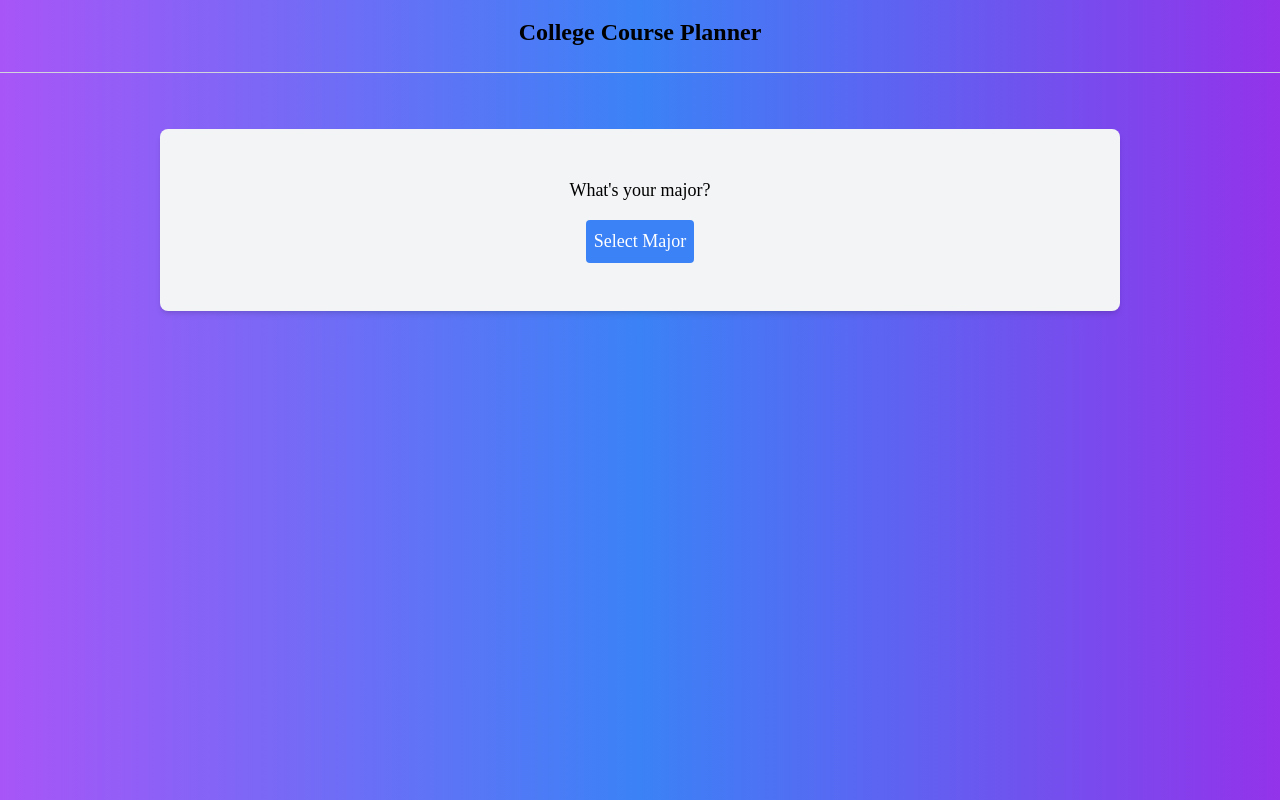
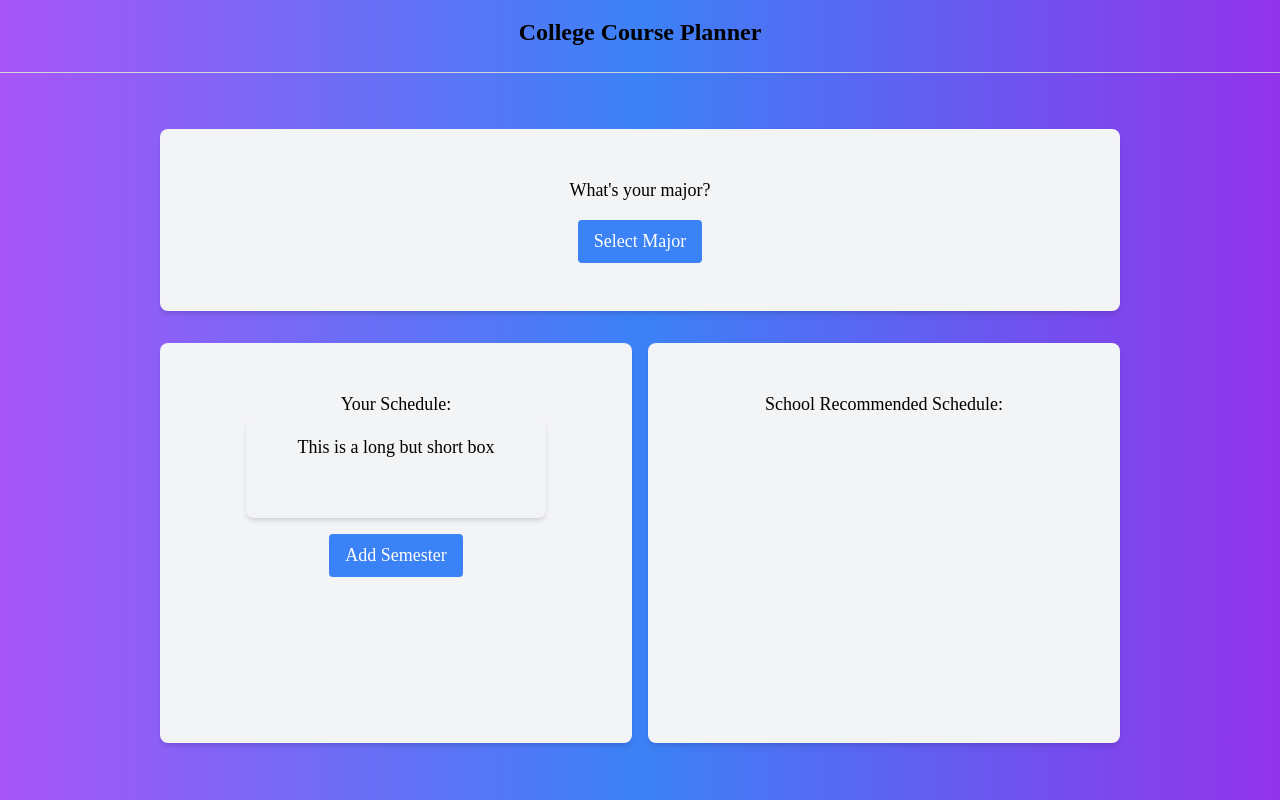
Before and after one commit to WilliamWong55955/College-Course-Planner, a Next.js app: page / in a window 1280 px wide. Built offline with nearby package versions, Linux system fonts and the light colour scheme.

Commit message:
finished a lot of the frontend layout, finishing the rest tmr

```diff
--- a/src/app/page.tsx
+++ b/src/app/page.tsx
@@ -1,62 +1,55 @@
-"use client"; // Add this directive at the top
-import React from 'react';
-
-import { useState } from 'react';
-// import other necessary modules
+"use client";
+import React, { useState } from 'react';
 import { db } from "~/server/db";
-// import { images } from "~/server/db/schema"; // Remove if not needed
-// import { desc } from "drizzle-orm/expressions"; // Remove if not needed
 
 export default function HomePage() {
   const [isOpen, setIsOpen] = useState<boolean>(false); // Dropdown open state
   const [selectedMajor, setSelectedMajor] = useState<string>(''); // Selected major state
+  const [boxHeight, setBoxHeight] = useState(400); // Dynamic height for the boxes
 
+  // Toggle dropdown open/close state
   const toggleDropdown = () => {
-    setIsOpen(!isOpen);
+    setIsOpen(prevState => !prevState);
   };
 
+  // Handle major selection and close the dropdown
   const handleMajorSelect = (major: string) => {
     setSelectedMajor(major);
-    setIsOpen(false); // Close dropdown after selection
+    setIsOpen(false);
+  };
+
+  // Increment box height by a specified amount
+  const incrementHeight = (incrementAmount: number) => {
+    setBoxHeight(prevHeight => prevHeight + incrementAmount);
   };
 
   return (
-    <main className="flex flex-col items-center pt-10">
-      {/* Box covering "What's your major?" */}
-      <div className="bg-gray-100 p-12 rounded-lg shadow-md mb-8 w-3/4">
-        <div className="flex flex-col items-center"> {/* Flex container for centering */}
-          <p className="text-center">{`What's your major?`}</p>
+    <main className="flex flex-col items-center pt-10 space-y-8">
+      {/* Major selection box */}
+      <div className="bg-gray-100 p-12 rounded-lg shadow-md w-3/4">
+        <div className="flex flex-col items-center">
+          <p className="text-center">{"What's your major?"}</p>
 
           {/* Dropdown Menu */}
           <div className="relative mt-4">
             <button
               onClick={toggleDropdown}
-              className="bg-blue-500 text-white p-2 rounded"
+              className="bg-blue-500 text-white px-4 py-2 rounded"
             >
               {selectedMajor || "Select Major"}
             </button>
 
             {isOpen && (
-              <ul className="absolute bg-white shadow-md mt-1 rounded border border-gray-300 z-10">
-                <li
-                  className="p-2 hover:bg-gray-200 cursor-pointer"
-                  onClick={() => handleMajorSelect("Computer Science")}
-                >
-                  Computer Science
-                </li>
-                <li
-                  className="p-2 hover:bg-gray-200 cursor-pointer"
-                  onClick={() => handleMajorSelect("Business Administration")}
-                >
-                  Business Administration
-                </li>
-                <li
-                  className="p-2 hover:bg-gray-200 cursor-pointer"
-                  onClick={() => handleMajorSelect("Biology")}
-                >
-                  Biology
-                </li>
-                {/* Add more options as needed */}
+              <ul className="absolute bg-white shadow-md mt-1 rounded border border-gray-300 z-10 w-full">
+                {["Computer Science", "Business Administration", "Biology"].map(major => (
+                  <li
+                    key={major}
+                    className="p-2 hover:bg-gray-200 cursor-pointer"
+                    onClick={() => handleMajorSelect(major)}
+                  >
+                    {major}
+                  </li>
+                ))}
               </ul>
             )}
           </div>
@@ -64,6 +57,28 @@
           {selectedMajor && <p className="mt-4">You selected: {selectedMajor}</p>}
         </div>
       </div>
+
+      {/* Side-by-Side Boxes with Shared Height */}
+      <div className="flex space-x-4 w-3/4">
+        {/* Left Box with Button */}
+        <div className="bg-gray-100 p-12 rounded-lg shadow-md w-1/2 flex flex-col items-center" style={{ height: `${boxHeight}px` }}>
+          <p>Your Schedule:</p>
+          <div className="bg-gray-100 p-4 rounded-lg shadow-md" style={{ width: '80%', height: '100px' }}>
+            <p className="text-center">This is a long but short box</p>
+          </div>
+          <button onClick={() => incrementHeight(50)} className="mt-4 bg-blue-500 text-white px-4 py-2 rounded">
+            Add Semester
+          </button>
+        </div>
+
+        {/* Right Box */}
+        <div
+          className="bg-gray-100 p-12 rounded-lg shadow-md w-1/2 flex justify-center"
+          style={{ height: `${boxHeight}px` }}
+        >
+          <p>School Recommended Schedule:</p>
+        </div>
+      </div>
     </main>
   );
 }
```
